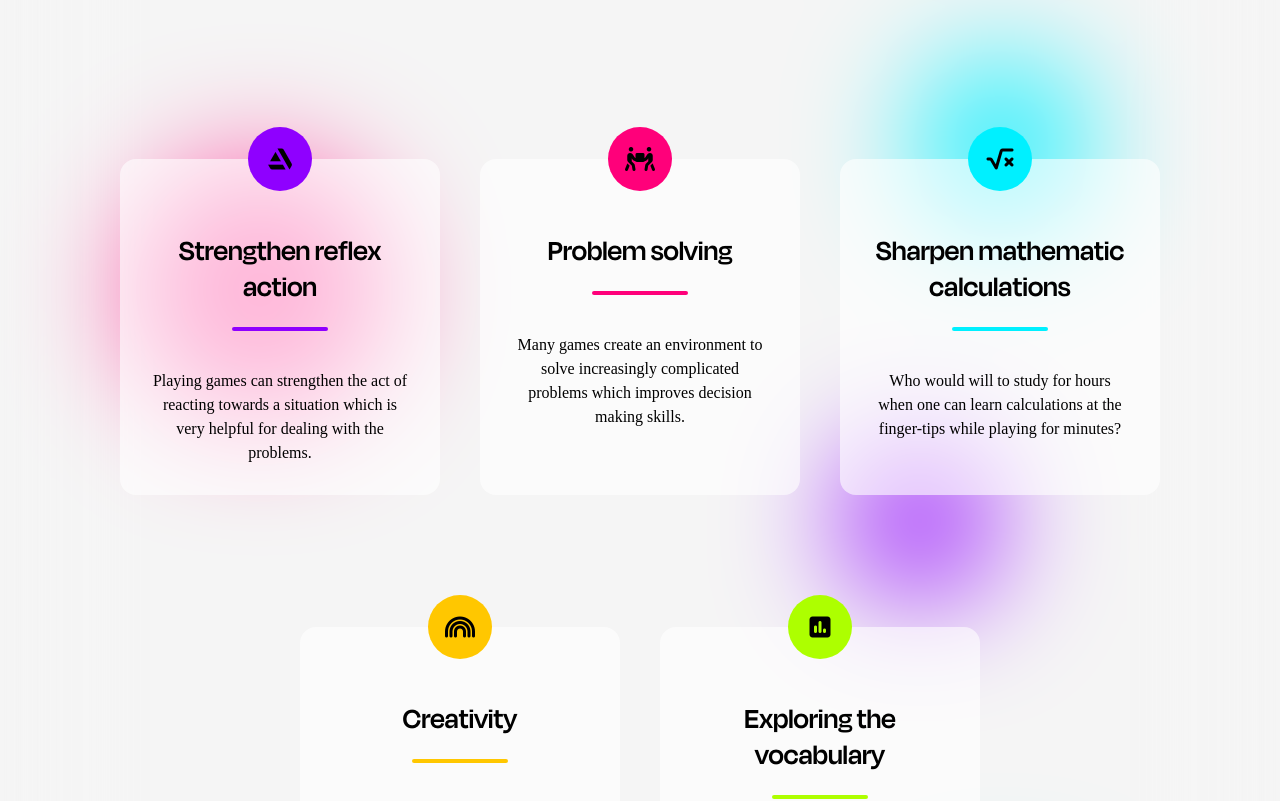
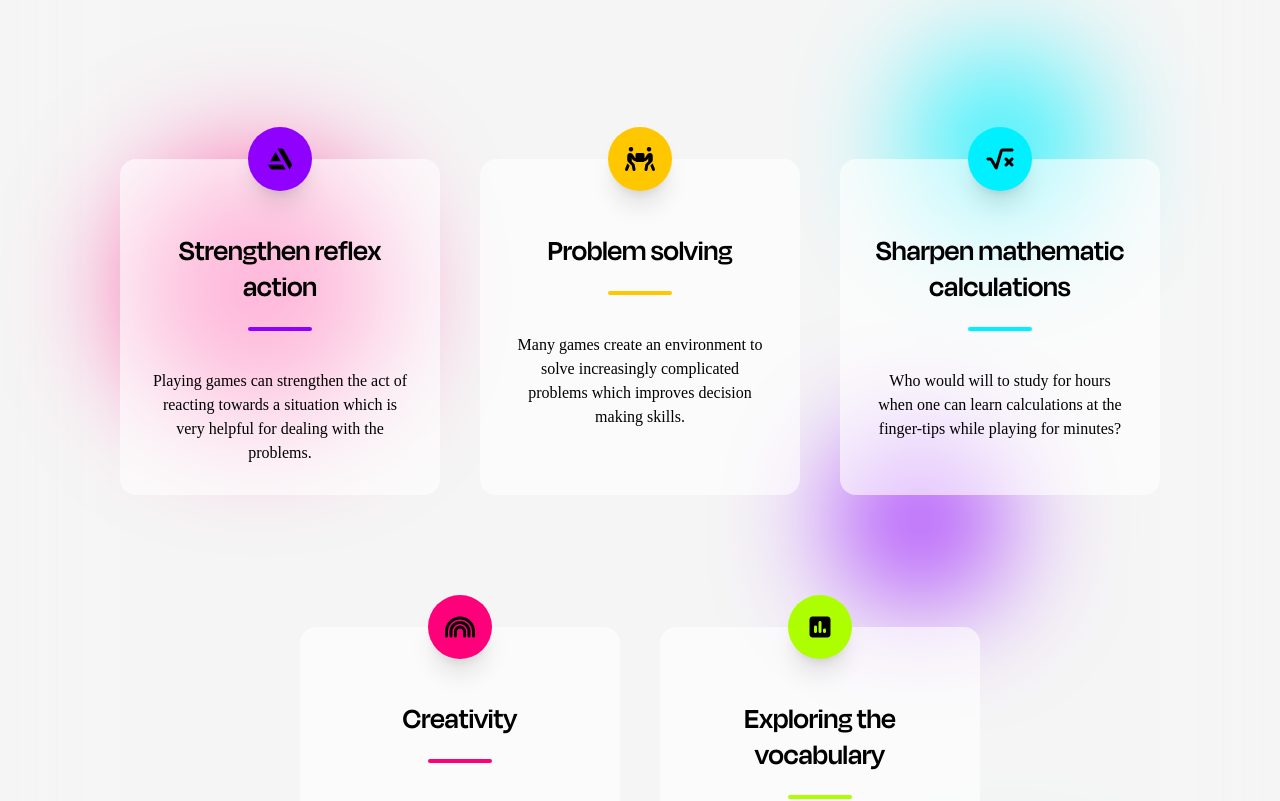
Before and after one commit to abhidadhaniya23/Dhinga-Masti, a React (Create React App) app: page / in a window 1280 px wide. Shown: the part 961-1762 px from the top of the page. Built offline with nearby package versions, Linux system fonts and the light colour scheme; a web font is replaced by a local one.

Commit message:
update features UI

```diff
--- a/src/Sections/Features/Card.js
+++ b/src/Sections/Features/Card.js
@@ -2,16 +2,17 @@ import React from "react";
 
 const Card = ({ title, desc, color, icon }) => {
   return (
-    <div className={`bg-white/60 sm:mt-28 hover:bg-${color}/50 sm:px-8 sm:pt-16 lg:w-80 lg:h-[21rem] w-96 h-[15rem] sm:pb-24 m-5 text-center relative backdrop-blur-3xl rounded-2xl`}>
+    // <div className={`bg-white/60 sm:mt-28 hover:bg-${color}/50 sm:px-8 sm:pt-16 lg:w-80 lg:h-[21rem] w-96 h-[15rem] sm:pb-24 m-5 text-center relative backdrop-blur-3xl rounded-2xl`}>
+    <div className={`bg-white/60 duration-300 sm:mt-28 group hover:bg-${color}/50 sm:px-8 sm:pt-16 lg:w-80 lg:h-[21rem] w-96 min-h-[15rem] sm:pb-24 m-5 text-center relative backdrop-blur-3xl rounded-2xl`}>
       {/* <svg fill="none" stroke="currentColor" className="bg-gray-400 rounded-full w-10 h-10 lg:w-14 lg:h-14 -mt-120 lg:-mt-20 -mt-4 ml-[6.5rem] sm:ml-[6.5rem]" viewBox="0 0 24 24">
         <path d="M20 21v-2a4 4 0 00-4-4H8a4 4 0 00-4 4v2"></path>
         <circle cx="12" cy="7" r="4"></circle>
       </svg> */}
-      <div className={`-mt-24 bg-${color} mx-auto w-16 h-16 flex justify-center rounded-full items-center`}>
+      <div className={`-mt-24 bg-${color} group-hover:scale-125 shadow-xl duration-150 mx-auto w-16 h-16 flex justify-center rounded-full items-center`}>
         <i class={`text-2xl ${icon}`}></i>
       </div>
-      <h2 className="text-3xl md:mt-10 ">{title}</h2>
-      <span className={`inline-block sm:h-1 sm:w-24 w-16 h-1 rounded bg-${color} mt-6 mb-4`}></span>
+      <h2 className={`text-3xl md:mt-10 duration-200 group-hover:text-${color}`}>{title}</h2>
+      <span className={`inline-block sm:h-1 duration-200 group-hover:w-28 w-16 h-1 rounded bg-${color} mt-6 mb-4`}></span>
       {/* <h1 className="sm:text-2xl text-sm text-gray-900 mb-3">Raclette Blueberry Nextious Level</h1> */}
       <p className="leading-relaxed text-xs sm:text-base sm:mt-4 mt-2 mb-3">{desc}</p>
     </div>
--- a/src/Sections/Features/FeaturesHead.js
+++ b/src/Sections/Features/FeaturesHead.js
@@ -12,7 +12,7 @@ const FeaturesHead = () => {
     },
     {
       title: "Problem solving",
-      color: "redPink",
+      color: "orangeColor",
       icon: "fa-solid fa-people-carry-box",
       desc: "Many games create an environment to solve increasingly complicated problems which improves decision making skills.",
     },
@@ -24,7 +24,7 @@ const FeaturesHead = () => {
     },
     {
       title: "Creativity",
-      color: "orangeColor",
+      color: "redPink",
       icon: "fa-solid fa-rainbow",
       desc: "Playing games helps to think out of the box to solve any problem in real-life.",
     },
--- a/tailwind.config.js
+++ b/tailwind.config.js
@@ -1,6 +1,6 @@
 module.exports = {
   content: ["./src/**/*.{js,jsx,ts,tsx}"],
-  safelist: ["bg-orangeColor", "bg-purpleColor", "bg-redPink", "bg-cyanColor", "bg-greenColor"],
+  safelist: ["bg-orangeColor", "group-hover:text-orangeColor", "hover:bg-orangeColor/10", "bg-purpleColor", "group-hover:text-purpleColor", "hover:bg-purpleColor/10", "bg-redPink", "group-hover:text-redPink", "hover:bg-redPink/10", "bg-cyanColor", "group-hover:text-cyanColor", "hover:bg-cyanColor/10", "bg-greenColor", "group-hover:text-greenColor", "hover:bg-greenColor/10"],
   theme: {
     extend: {
       fontFamily: {
```
